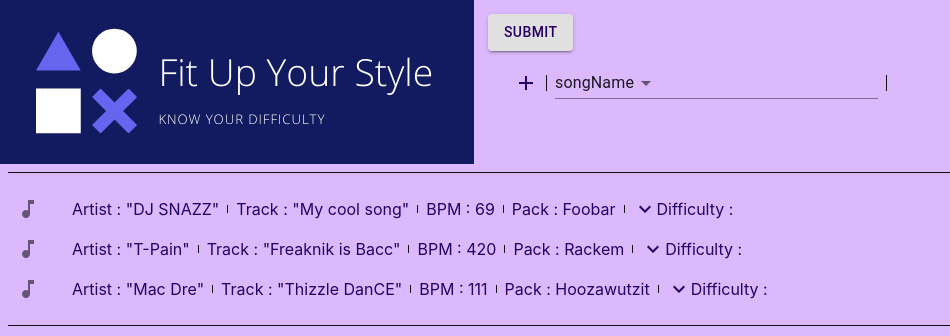
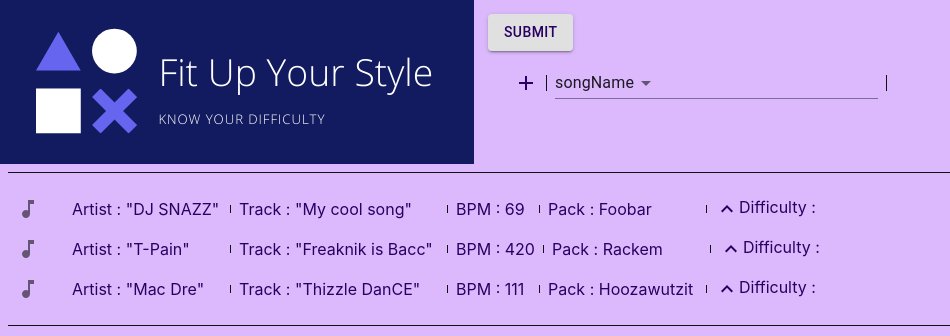
Before and after one commit to changodb/itg-frontend, a React (Create React App) app: page / in a window 1280 px wide. Shown: the top 336 px of the page, without its empty margins (0-950 px from the left). Built offline with nearby package versions, Linux system fonts and the light colour scheme.

Commit message:
made some style adjustments to beautify simfile results

```diff
--- a/src/App.css
+++ b/src/App.css
@@ -39,3 +39,18 @@ ul {
 .MuiButton-contained {
   color: #280063
 }
+.artist {
+    min-width: 150px;
+}
+.track {
+    min-width: 200px;
+}
+.bpm {
+    min-width: 75px;
+}
+.pack {
+    min-width: 150px;
+}
+.difficulty {
+    display: flex;
+}
--- a/src/components/SimfileResults.js
+++ b/src/components/SimfileResults.js
@@ -23,19 +23,20 @@ export default ({ simfileResults }) => {
                 <ListItemIcon>
                     <MusicNoteIcon />
                 </ListItemIcon>
-                Artist : "{simfile.songArtist}"
+                <span className='artist'> Artist : "{simfile.songArtist}"</span>
                 <Divider orientation="vertical" flexItem />
-                Track : "{simfile.songName}"
+                <span className='track'>Track : "{simfile.songName}"</span>
                 <Divider orientation="vertical" flexItem />
-                BPM : {simfile.bpm}
+                <span className='bpm'>BPM : {simfile.bpm}</span>
                 <Divider orientation="vertical" flexItem />
-                Pack : {simfile.packName}
+                <span className='pack'>Pack : {simfile.packName}</span>
                 <Divider orientation="vertical" flexItem />
-                {open ? <ExpandLess /> : <ExpandMore />}
+                <span className='difficulty'>{open ? <ExpandMore /> : <ExpandLess />}
                 Difficulty :
                 <Collapse in={open} timeout='auto' unmountOnExit>
                     {JSON.stringify(simfile.difficulty, null, 1)}
                 </Collapse>
+                </span>
 
             </ListItem>
     ));
```
